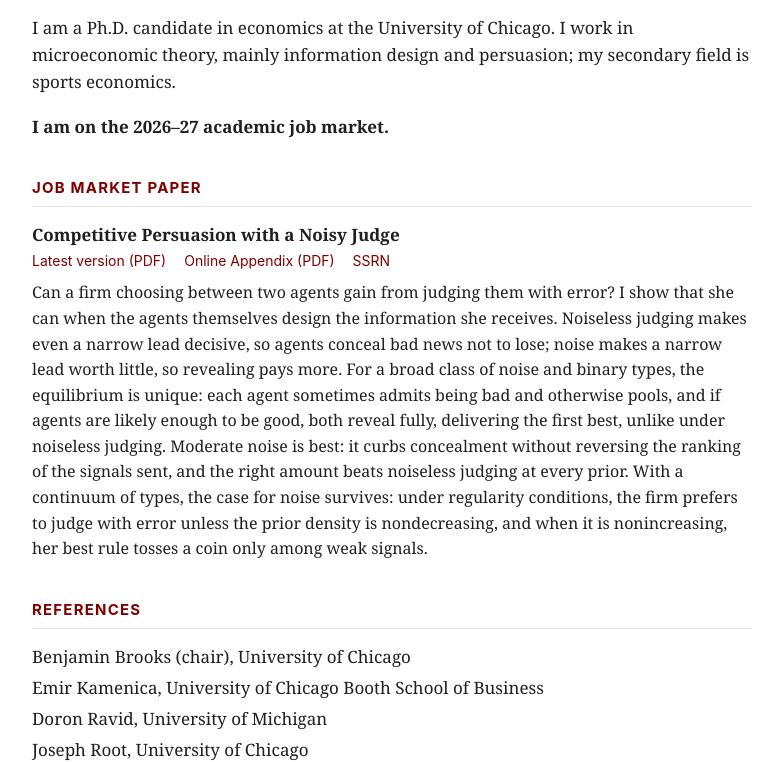
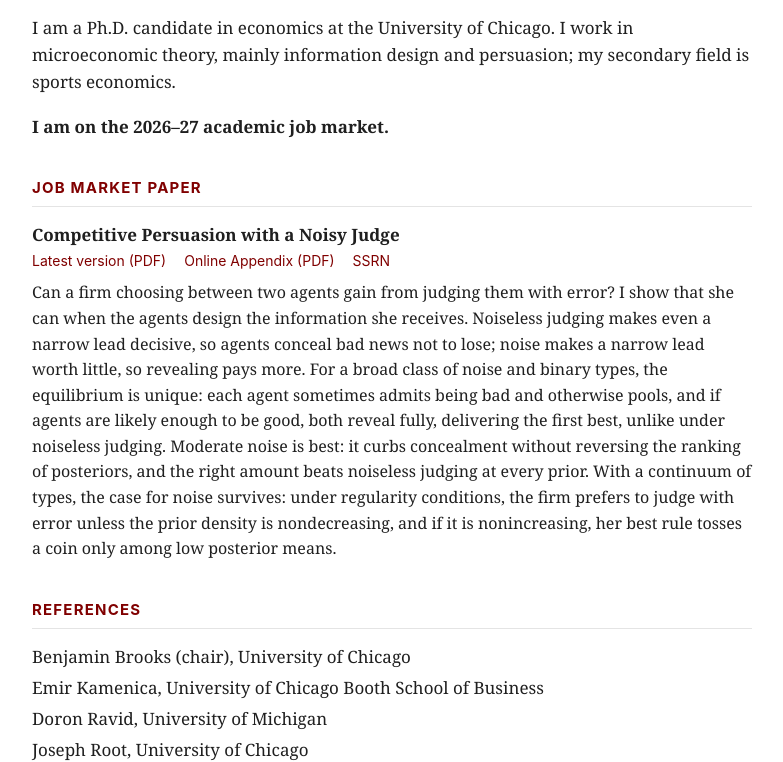
Before and after one commit to karpov-igor/karpov-igor.github.io, a plain HTML site: page index.html in a window 1280 px wide. Shown: the part 441-1203 px from the top of the page, without its empty margins (248-1031 px from the left). Drawn offline with Linux system fonts and the light colour scheme.

Commit message:
Update CV, JMP (17 Nov) and JMP abstract

```diff
--- a/index.html
+++ b/index.html
@@ -38,7 +38,7 @@
         <a href="Karpov_JMP_Online_Appendix.pdf">Online Appendix (PDF)</a>
         <a href="https://papers.ssrn.com/sol3/papers.cfm?abstract_id=5407206">SSRN</a>
       </div>
-      <p class="abstract">Can a firm choosing between two agents gain from judging them with error? I show that she can when the agents themselves design the information she receives. Noiseless judging makes even a narrow lead decisive, so agents conceal bad news not to lose; noise makes a narrow lead worth little, so revealing pays more. For a broad class of noise and binary types, the equilibrium is unique: each agent sometimes admits being bad and otherwise pools, and if agents are likely enough to be good, both reveal fully, delivering the first best, unlike under noiseless judging. Moderate noise is best: it curbs concealment without reversing the ranking of the signals sent, and the right amount beats noiseless judging at every prior. With a continuum of types, the case for noise survives: under regularity conditions, the firm prefers to judge with error unless the prior density is nondecreasing, and when it is nonincreasing, her best rule tosses a coin only among weak signals.</p>
+      <p class="abstract">Can a firm choosing between two agents gain from judging them with error? I show that she can when the agents design the information she receives. Noiseless judging makes even a narrow lead decisive, so agents conceal bad news not to lose; noise makes a narrow lead worth little, so revealing pays more. For a broad class of noise and binary types, the equilibrium is unique: each agent sometimes admits being bad and otherwise pools, and if agents are likely enough to be good, both reveal fully, delivering the first best, unlike under noiseless judging. Moderate noise is best: it curbs concealment without reversing the ranking of posteriors, and the right amount beats noiseless judging at every prior. With a continuum of types, the case for noise survives: under regularity conditions, the firm prefers to judge with error unless the prior density is nondecreasing, and if it is nonincreasing, her best rule tosses a coin only among low posterior means.</p>
     </div>
 
     <h2>References</h2>
```
Also changed, not shown: research.html (+1 -1 lines), 2 other files.
